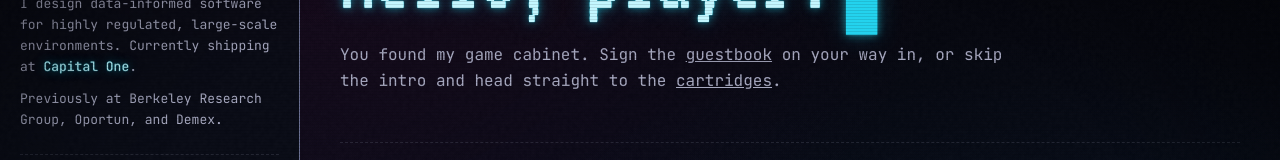
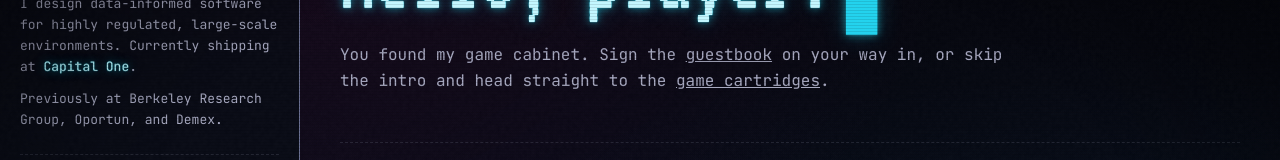
Before and after one commit to Mthomaswicher/my-ux-portfolio, a Next.js app: page /home in a window 1280 px wide. Shown: the part 153-313 px from the top of the page. Built offline with nearby package versions, Linux system fonts and the light colour scheme.

Commit message:
Tweak home intro: 'cartridges' to 'game cartridges'

```diff
--- a/app/home/page.tsx
+++ b/app/home/page.tsx
@@ -31,7 +31,7 @@ export default function Home() {
               </Link>{" "}
               on your way in, or skip the intro and head straight to the{" "}
               <a href="#cabinet" className="underline hover:text-glow-cyan">
-                cartridges
+                game cartridges
               </a>
               .
             </p>
```
